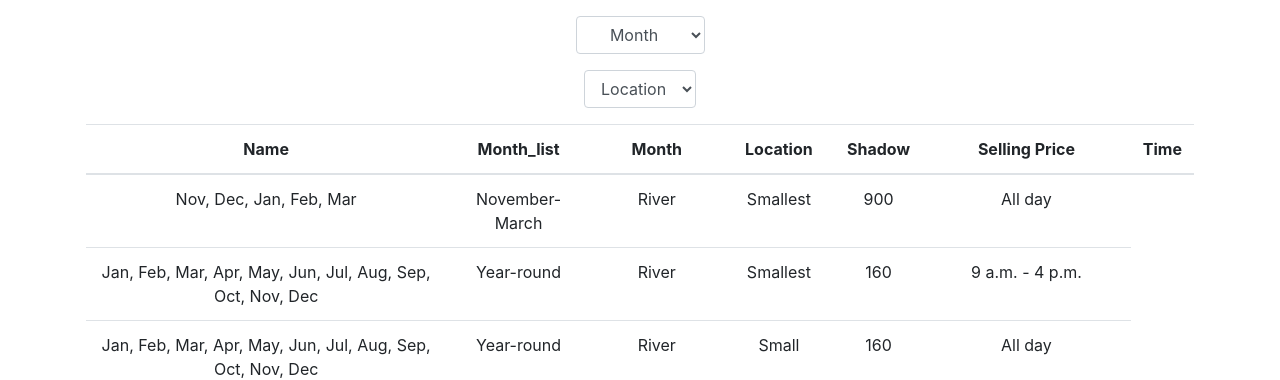
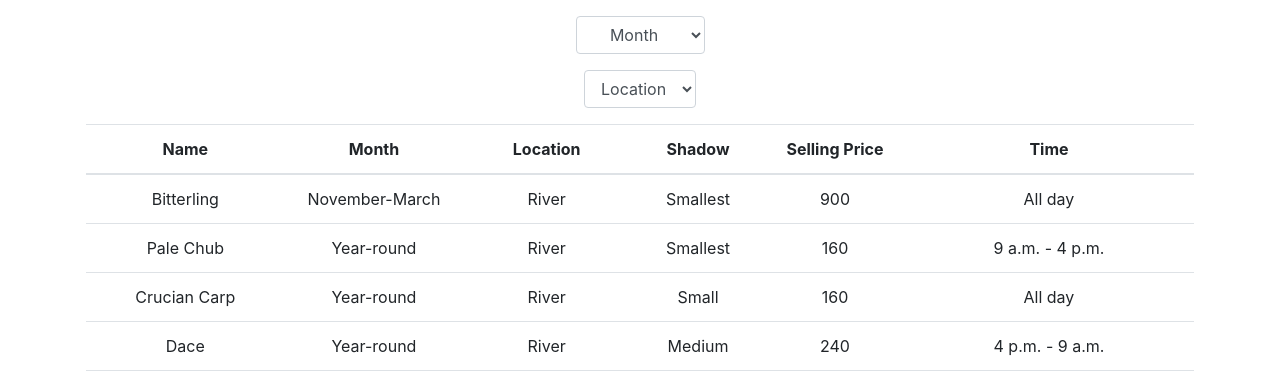
Before and after one commit to axel-durham/cs50.axeldurham.com, a plain HTML site: page index.html in a window 1280 px wide. Shown: the top 380 px of the page. Drawn offline with nearby package versions, Linux system fonts and the light colour scheme.

Commit message:
Hide second column instead of first Hide th as well as tr

```diff
--- a/style.css
+++ b/style.css
@@ -12,7 +12,12 @@ main
     text-align: center;
 }
 
-td:nth-of-type(1)
+th:nth-of-type(2)
 {
     display: none;
 }
+
+td:nth-of-type(2)
+{
+    display: none;
+}
```
